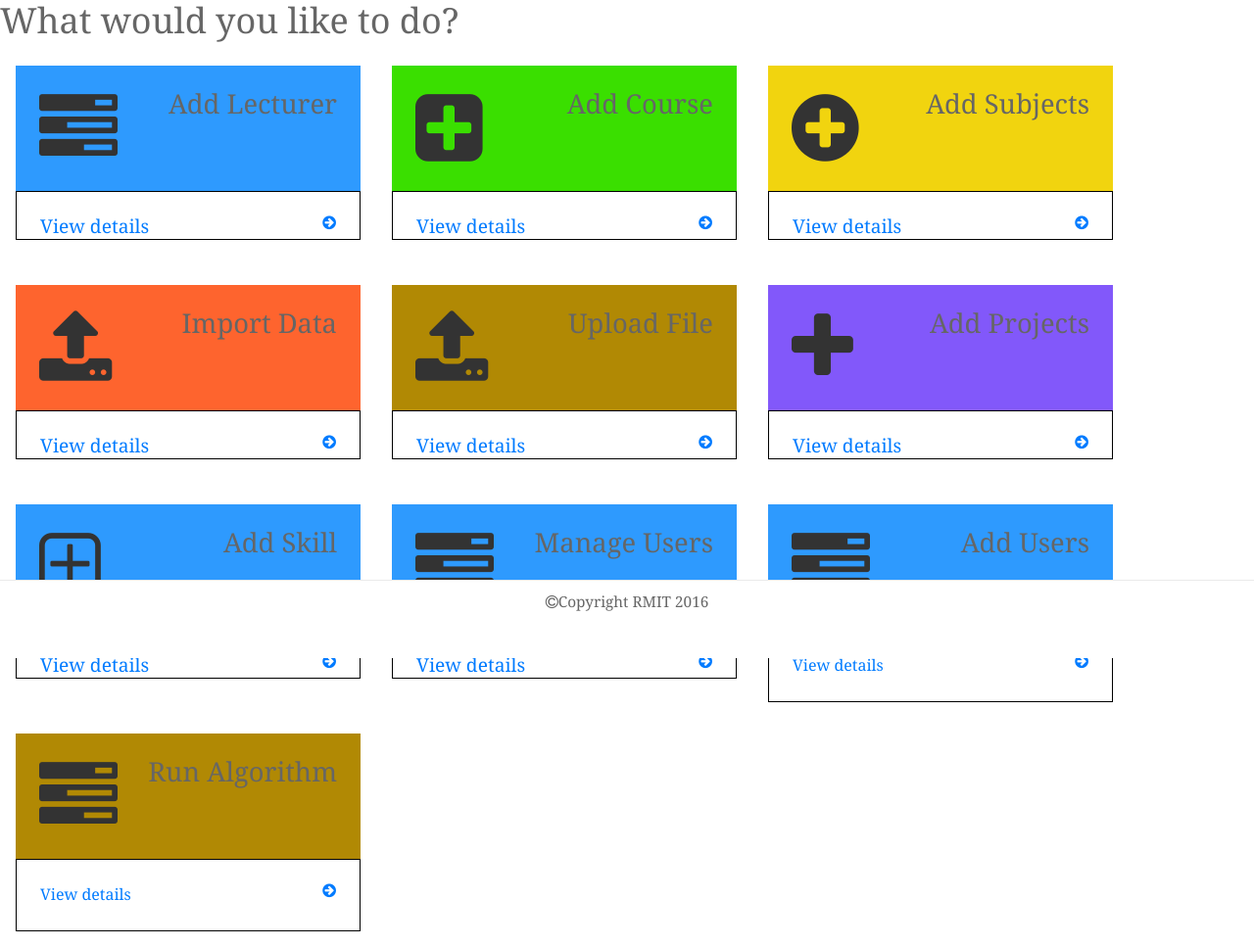
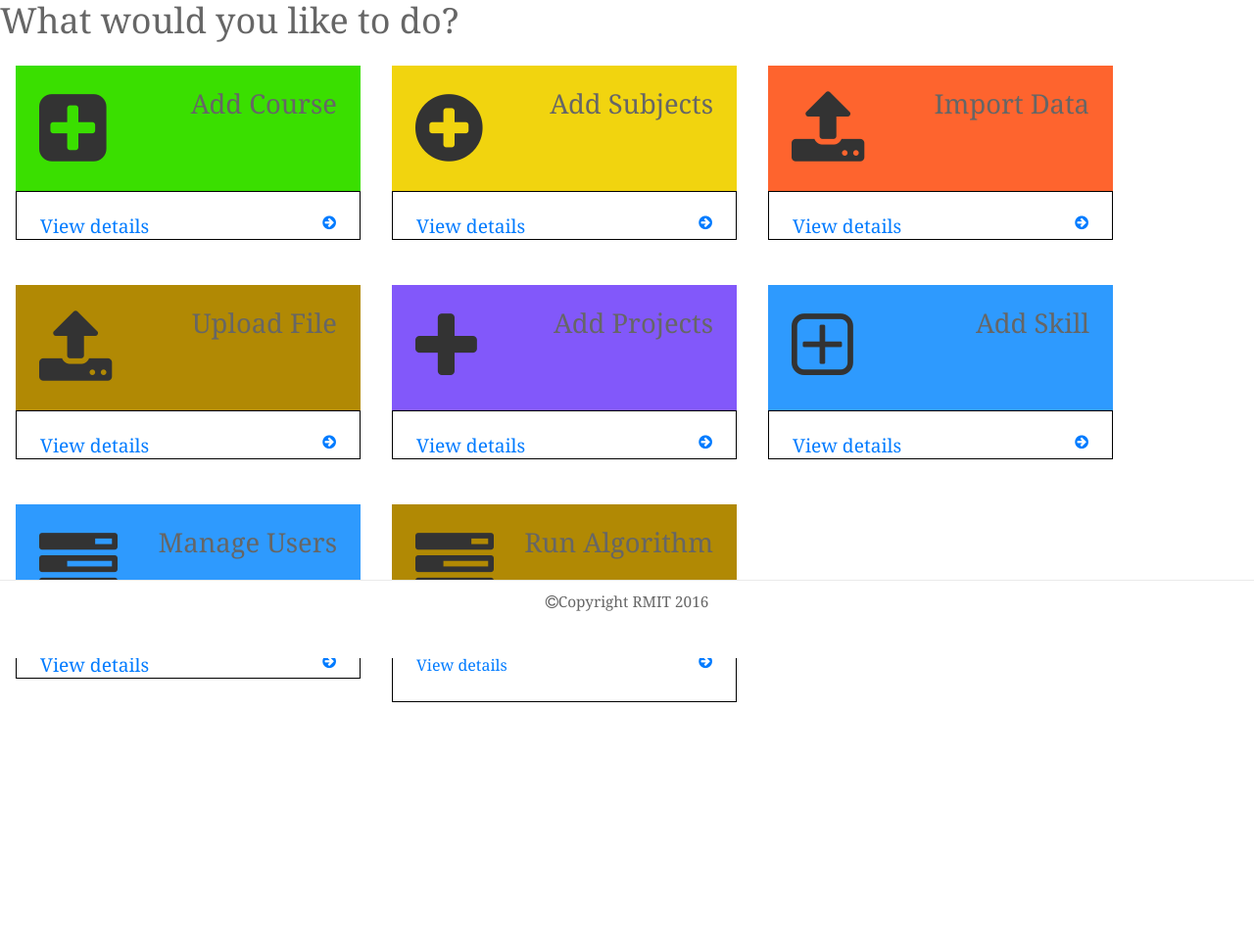
Before and after one commit to juliemh/tatui, a PHP site: the page made by application/views/pages/admin.php in a window 1280 px wide. Shown: the part 128-1095 px from the top of the page at 98% size. After the commit the page ends 845 px from the top, so only its background shows below. Run offline with PHP 8.4, Linux system fonts and the light colour scheme; the template is opened without the code that fills it, so the values that code supplies are empty; some libraries are stand-ins or nearby versions; some web fonts are replaced.

Commit message:
Update admin.php

```diff
--- a/application/views/pages/admin.php
+++ b/application/views/pages/admin.php
@@ -1,25 +1,5 @@
 <h1>What would you like to do?</h1>
-    <div class="d-box">
-<div class="head blue">
-
-    <span>
-    <i class="fa fa-tasks fa-5x"></i>
-    <h3>Add Lecturer</h3>
-    </span>
-    </div>
-
-        <div class="bottom">
-            <span>
-                <a href="#">
-            <p>View details</p>
-            <i class="fa fa-arrow-circle-right"></i>
-            </a>
-            </span>
-        </div>
-
-    </div>
-
-    <div class="d-box">
+<div class="d-box">
 <div class="head green">
     <span>
     <i class="fa fa-plus-square fa-5x"></i>
@@ -53,7 +33,7 @@
     </div>
 
     <div class="d-box">
-        <div class="head orange">
+     <div class="head orange">
     <span>
     <i class="fa fa-upload fa-5x"></i>
     <h3>Import Data</h3>
@@ -135,25 +115,7 @@
         </span>
     </div>
 </div>
-    <div class="d-box">
-   <div class="head blue">
-    <span>
-    <i class="fa fa-tasks fa-5x"></i>
-    <h3>Add Users</h3>
-    </span>
-    </div>
-
-        <div class="bottom">
-            <span>
-            <a href="#"
-            <p>View details</p>
-            <i class="fa fa-arrow-circle-right"></i>
-            </a>
-            </span>
-        </div>
-
-    </div>
-    <div class="d-box">
+   <div class="d-box">
    <div class="head gold">
     <span>
     <i class="fa fa-tasks fa-5x"></i>
```
